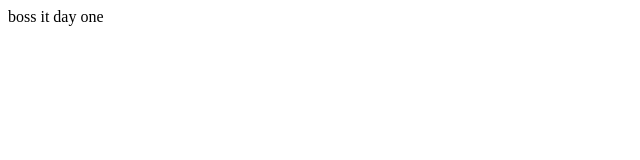
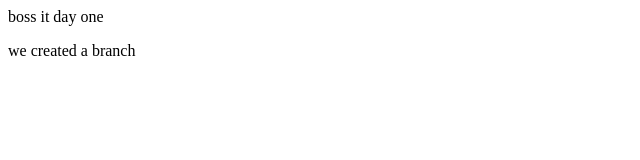
Before and after one commit to ugginabalaji272/LocalRepo, a plain HTML site: page index.html in a window 1280 px wide. Shown: the whole page, without its empty margins (0-640 px from the left). Drawn offline with Linux system fonts and the light colour scheme.

Commit message:
new feature

```diff
--- a/index.html
+++ b/index.html
@@ -1 +1,2 @@
 <p>boss it day one</p>
+<p>we created a branch</p>
```
